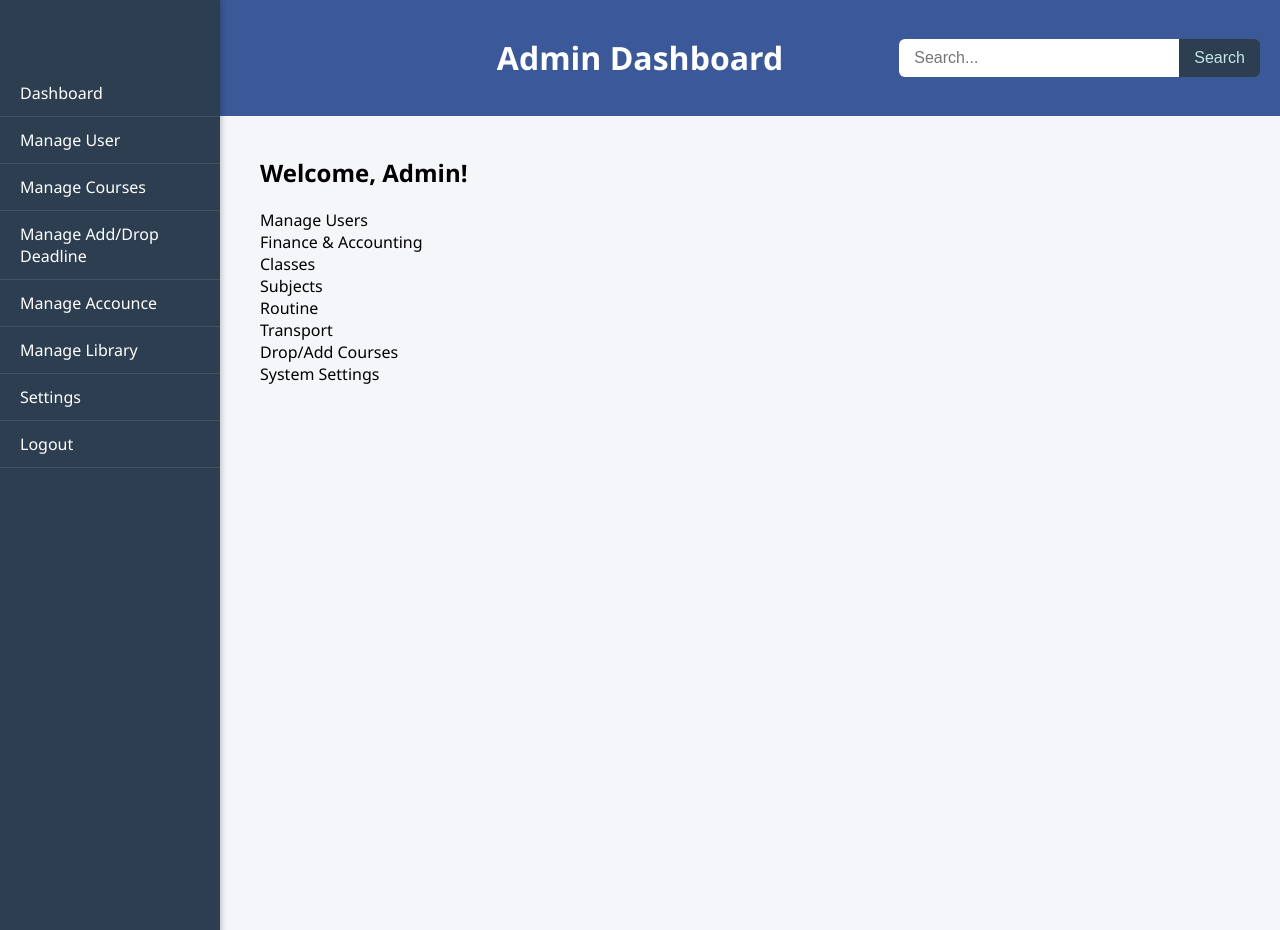
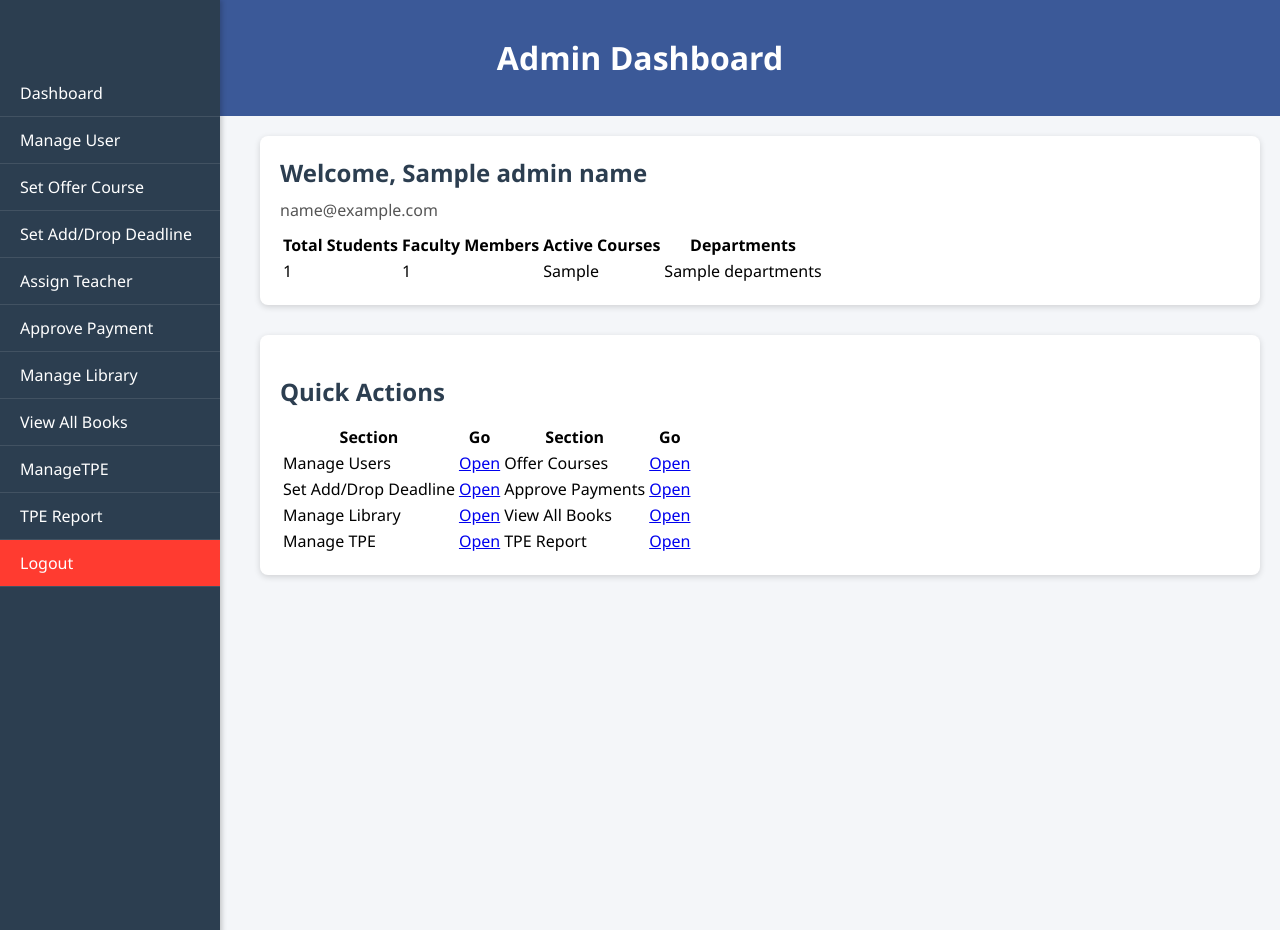
Before and after one commit to ahmedjubayertamim/University-management-system--Webtech-project, a PHP site: template Admin/view/AdminDashboard.php in a window 1280 px wide. Run offline with PHP 8.4, Linux system fonts and the light colour scheme; the template is opened without the code that fills it: most values are stand-ins (such as "Sample title", 1, 10 or a date in 2020).

Commit message:
Some changes of Admin Dashboard

```diff
--- a/Admin/view/AdminDashboard.php
+++ b/Admin/view/AdminDashboard.php
@@ -1,45 +1,108 @@
+<?php
+if (!isset($totalStudents,$totalTeachers,$activeCourses,$departments,$adminName,$adminEmail)) {
+  header("Location: ../php/admin_dashboard_controller.php");
+  exit;
+}
+
+?>
 <!DOCTYPE html>
 <html>
     <head>
-
       <title>Admin Dashboard</title>
       <link rel="stylesheet" href="../css/style.css">
    </head>
+
    <body>
       <header>
         <h1>Admin Dashboard</h1>
-    <div class="search-box">
-    <input type="text" placeholder="Search...">
-    <button> Search</button>
       </header>
 
       <div class="container">
         <aside class="sidebar">
           <ul>
-         <li><a href="index.php">Dashboard</a></li>
+            <li><a href="AdminDashBoard.php">Dashboard</a></li>
             <li><a href="MangeUser.php">Manage User</a></li>
-    <li><a href="ManageCourse.php">Manage Courses</a></li>
-    <li><a href="ManageAddDrop.php">Manage Add/Drop Deadline </a></li>
-    <li><a href="Manage Accounce.php">Manage Accounce</a></li>
+            <li><a href="OfferCourse.php">Set Offer Course</a></li>
+            <li><a href="ManageCourse.php">Set Add/Drop Deadline</a></li>
+            <li><a href="AssignTeacher.php">Assign Teacher</a></li>
+            <li><a href="ApprovePayments.php">Approve Payment</a></li>
             <li><a href="ManageLibrary.php">Manage Library</a></li>
-    <li><a href="settings.php">Settings</a></li>
-    <li><a href="logout.php">Logout</a></li>
+            <li><a href="ViewAllBooks.php">View All Books</a></li>
+            <li><a href="ManageTPE.php">ManageTPE</a></li>
+            <li><a href="TPEReport.php">TPE Report</a></li>
+           <li><a href="../php/logout.php" style="background:#ff3b30">Logout</a></li>
          </ul>
        </aside>
+     </div>
 
-    <main class="content">
-      <h2>Welcome, Admin!</h2>
-      <div class="cards">
-        <div class="card">Manage Users</div>
-        <div class="card">Finance & Accounting</div>
-        <div class="card">Classes</div>
-        <div class="card">Subjects</div>
-        <div class="card">Routine</div>
-        <div class="card">Transport</div>
-        <div class="card">Drop/Add Courses</div>
-        <div class="card">System Settings</div>
+
+      <div class="content">
+        <div class="form-container">
+         <h2 style="margin:0 0 10px 0;">Welcome, <?php echo $adminName; ?></h2>
+         <?php
+         if ($adminEmail):
+         ?>
+          <div style="color:#555;margin-bottom:10px;">
+            <?php
+             echo $adminEmail;
+            ?>
          </div>
-    </main>
+
+          <?php endif; ?>
+
+          <table>
+            <tr>
+              <th>Total Students</th>
+              <th>Faculty Members</th>
+              <th>Active Courses</th>
+              <th>Departments</th>
+           </tr>
+
+           <tr>
+             <td><?php echo $totalStudents; ?></td>
+             <td><?php echo $totalTeachers; ?></td>
+             <td><?php echo $activeCourses; ?></td>
+             <td><?php echo $departments; ?></td>
+           </tr>
+         </table>
        </div>
+
+        <div class="form-container">
+          <h2>Quick Actions</h2>
+          <table>
+          <tr>
+            <th>Section</th>
+            <th>Go</th>
+            <th>Section</th>
+            <th>Go</th>
+         </tr>
+         <tr>
+           <td>Manage Users</td>
+           <td><a href="MangeUser.php">Open</a></td>
+           <td>Offer Courses</td>
+           <td><a href="OfferCourse.php">Open</a></td>
+         </tr>
+         <tr>
+           <td>Set Add/Drop Deadline</td>
+           <td><a href="ManageCourse.php">Open</a></td>
+           <td>Approve Payments</td>
+           <td><a href="ApprovePayments.php">Open</a></td>
+         </tr>
+         <tr>
+           <td>Manage Library</td>
+           <td><a href="ManageLibrary.php">Open</a></td>
+           <td>View All Books</td>
+           <td><a href="ViewAllBooks.php">Open</a></td>
+         </tr>
+         <tr>
+           <td>Manage TPE</td>
+           <td><a href="ManageTPE.php">Open</a></td>
+           <td>TPE Report</td>
+           <td><a href="TPEReport.php">Open</a></td>
+         </tr>
+        </table>
+        </div>
+     </div>
+
     </body>
  </html>
--- a/Student/view/borrow.php
+++ b/Student/view/borrow.php
@@ -1,5 +1,5 @@
 <?php
-// borrow.php
+
 session_start();
 require_once __DIR__ . '/config.php';
 
@@ -16,7 +16,7 @@ $studentId = (int) $_SESSION['student_id'];
 $bookid = (int) ($_POST['bookid'] ?? 0);
 if ($bookid <= 0) { die('Invalid book.'); }
 
-// Check book status
+
 $checkStmt = $conn->prepare("SELECT status FROM addbook WHERE id = ? LIMIT 1");
 $checkStmt->bind_param("i", $bookid);
 $checkStmt->execute();
@@ -28,7 +28,6 @@ if (strtolower($status) !== 'available') {
     die('Book is not available.');
 }
 
-// Create borrow record (borrow_date=CURDATE, due=+14 days)
 $insertStmt = $conn->prepare("
     INSERT INTO borrow_records (bookid, student_id, borrow_date, due_date)
     VALUES (?, ?, CURDATE(), DATE_ADD(CURDATE(), INTERVAL 14 DAY))
@@ -39,7 +38,6 @@ if (!$insertStmt->execute()) {
 }
 $insertStmt->close();
 
-// Update book status -> borrowed
 $updStmt = $conn->prepare("UPDATE addbook SET status = 'Borrowed' WHERE id = ?");
 $updStmt->bind_param("i", $bookid);
 $updStmt->execute();
```
Lines whose indentation alone changed are shown as unchanged.
